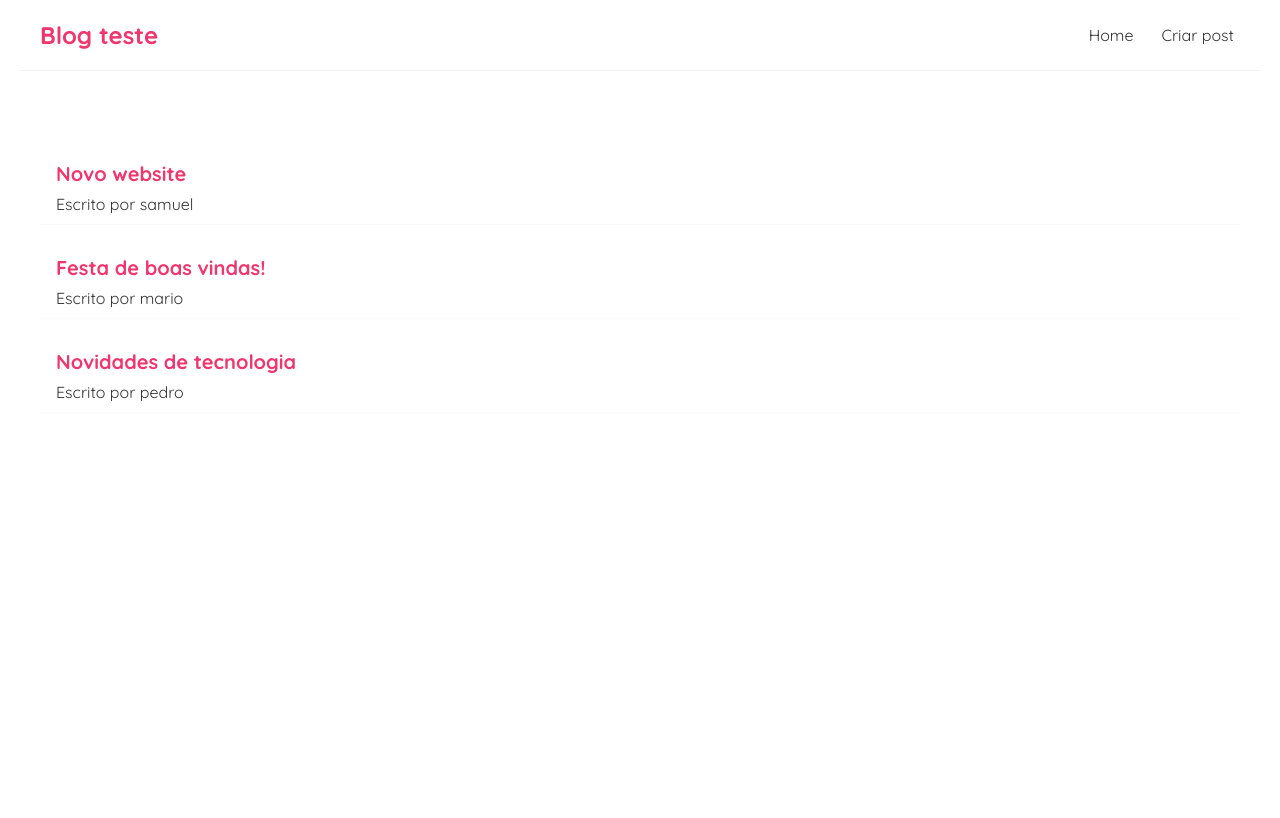
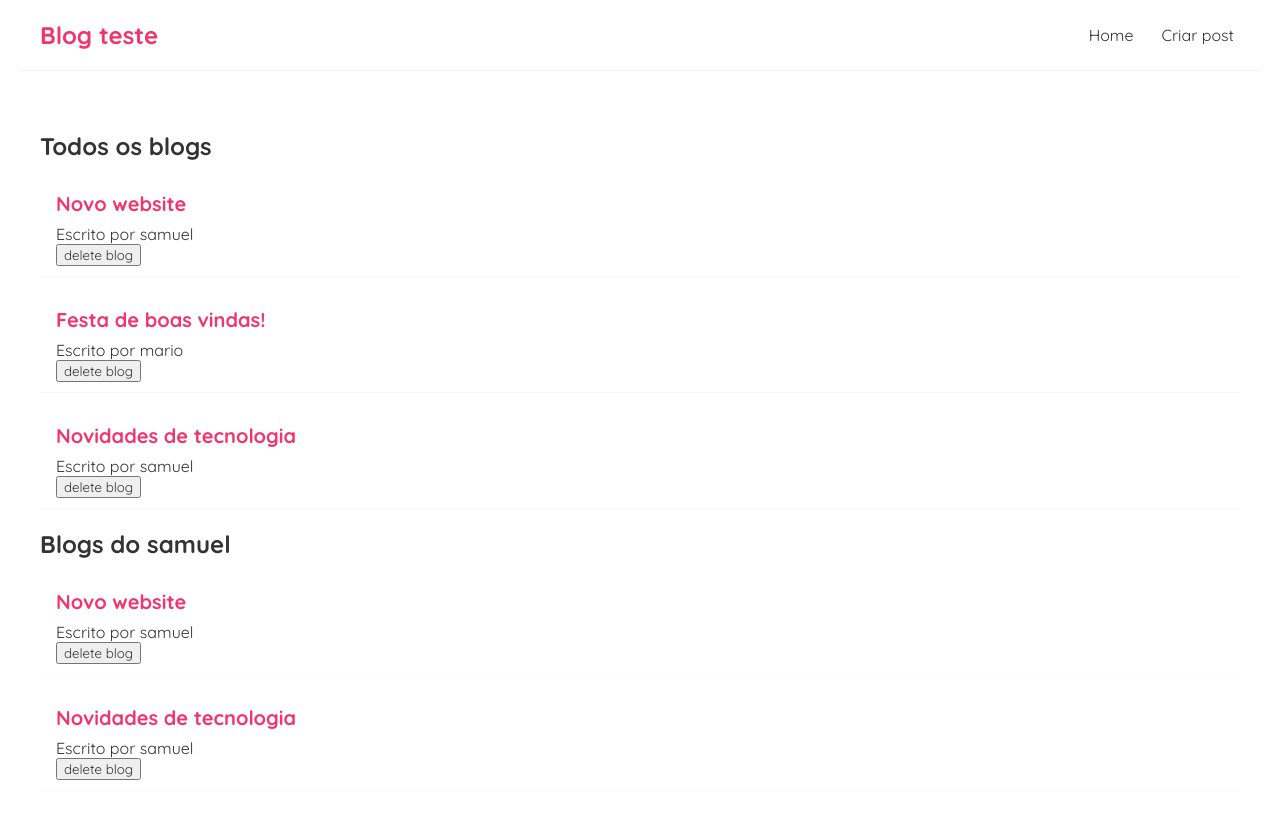
Before and after one commit to samuelincoln1/react-simple-blog, a React (Create React App) app: page / in a window 1280 px wide. Shown: the top 818 px of the page. Built offline with nearby package versions, Linux system fonts and the light colour scheme.

Commit message:
function as props

```diff
--- a/src/BlogList.js
+++ b/src/BlogList.js
@@ -1,12 +1,15 @@
-const BlogList = (props) => {
-    const blogs = props.blogs;
-    console.log(blogs);
+const BlogList = ({ blogs, title, handleDelete }) => {
+    // const blogs = props.blogs;
+    // const title = props.title;
+
     return (
         <div className="blog-list">
+            <h2>{title}</h2>
             {blogs.map((blog) => (
                 <div className="blog-preview" key={blogs.id}>
                     <h2>{blog.title}</h2>
                     <p>Escrito por {blog.author}</p>
+                    <button onClick={() => handleDelete(blog.id)}>delete blog</button>
                 </div>
             ))}
         </div>
--- a/src/Home.js
+++ b/src/Home.js
@@ -19,15 +19,23 @@
         {
             title: 'Novidades de tecnologia',
             body: 'lorem ipsum...',
-            author: 'pedro',
+            author: 'samuel',
             id: 3
         },
     ]);
 
+    const handleDelete = (id) => {
+        const newBlogs = blogs.filter(blog => blog.id !== id);
+        setBlogs(newBlogs);
+    }
 
     return (
         <div className="home">
-         <BlogList blogs={blogs}/>
+         <BlogList blogs={blogs} title="Todos os blogs" handleDelete={handleDelete}/>
+         <BlogList
+            blogs={blogs.filter((blog) => blog.author === 'samuel')}
+            title="Blogs do samuel"
+            handleDelete={handleDelete}/>
 
         </div>
      );
```
